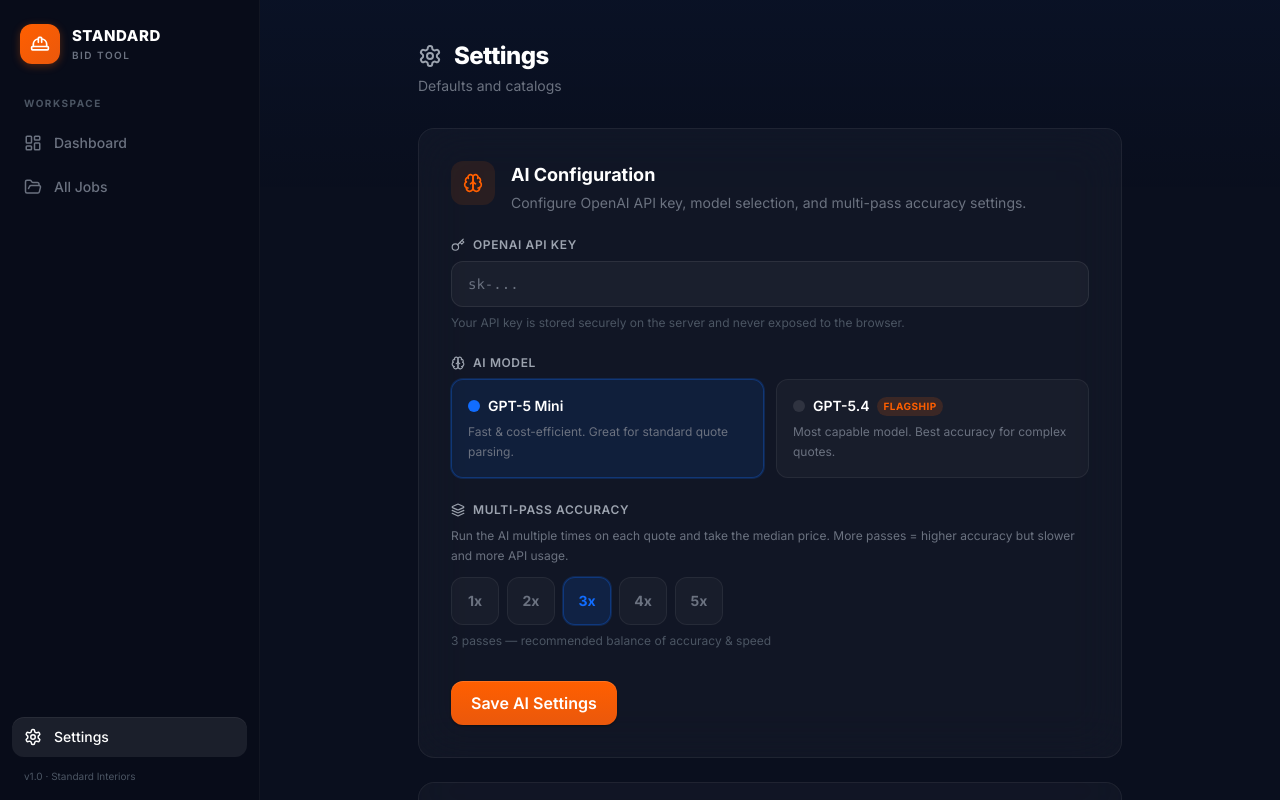
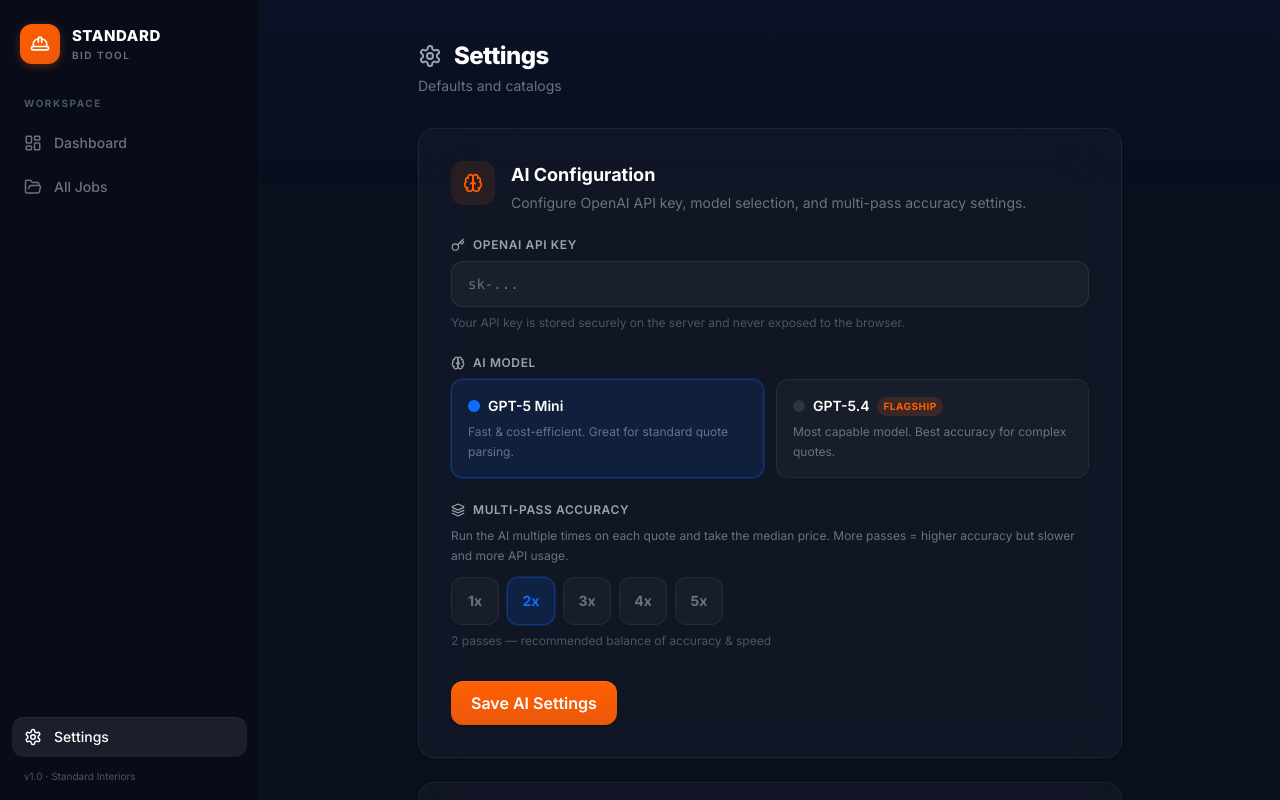
Before and after one commit to wfrancis/josh, a React (Vite) app in the folder frontend/: page /settings in a window 1280 px wide. Built offline with nearby package versions, Linux system fonts and the light colour scheme; no server answers.

Commit message:
Reduce default multi-pass count from 3 to 2
2 passes provides a good balance of accuracy and speed. Updated default
across settings page, server config, and quote parser.

```diff
--- a/frontend/src/components/SettingsPage.jsx
+++ b/frontend/src/components/SettingsPage.jsx
@@ -23,7 +23,7 @@ export default function SettingsPage() {
   const [showApiKey, setShowApiKey] = useState(false)
   const [editingKey, setEditingKey] = useState(false)
   const [model, setModel] = useState('gpt-5-mini')
-  const [multiPassCount, setMultiPassCount] = useState(3)
+  const [multiPassCount, setMultiPassCount] = useState(2)
 
   // Load settings on mount
   useEffect(() => {
@@ -32,7 +32,7 @@ export default function SettingsPage() {
         setApiKeySet(data.openai_api_key_set)
         setApiKeyMasked(data.openai_api_key_masked)
         setModel(data.openai_model || 'gpt-5-mini')
-        setMultiPassCount(data.multi_pass_count || 3)
+        setMultiPassCount(data.multi_pass_count || 2)
       })
       .catch(console.error)
       .finally(() => setSettingsLoading(false))
@@ -227,8 +227,8 @@ export default function SettingsPage() {
                 </div>
                 <div className="mt-2 text-xs text-gray-600">
                   {multiPassCount === 1 && 'Single pass — fastest, no redundancy check'}
-                  {multiPassCount === 2 && '2 passes — basic verification'}
-                  {multiPassCount === 3 && '3 passes — recommended balance of accuracy & speed'}
+                  {multiPassCount === 2 && '2 passes — recommended balance of accuracy & speed'}
+                  {multiPassCount === 3 && '3 passes — higher accuracy, slower'}
                   {multiPassCount === 4 && '4 passes — high accuracy'}
                   {multiPassCount === 5 && '5 passes — maximum accuracy, slowest'}
                 </div>
```
Also changed, not shown: 4 other files (tests, documents, lock files or other folders).
